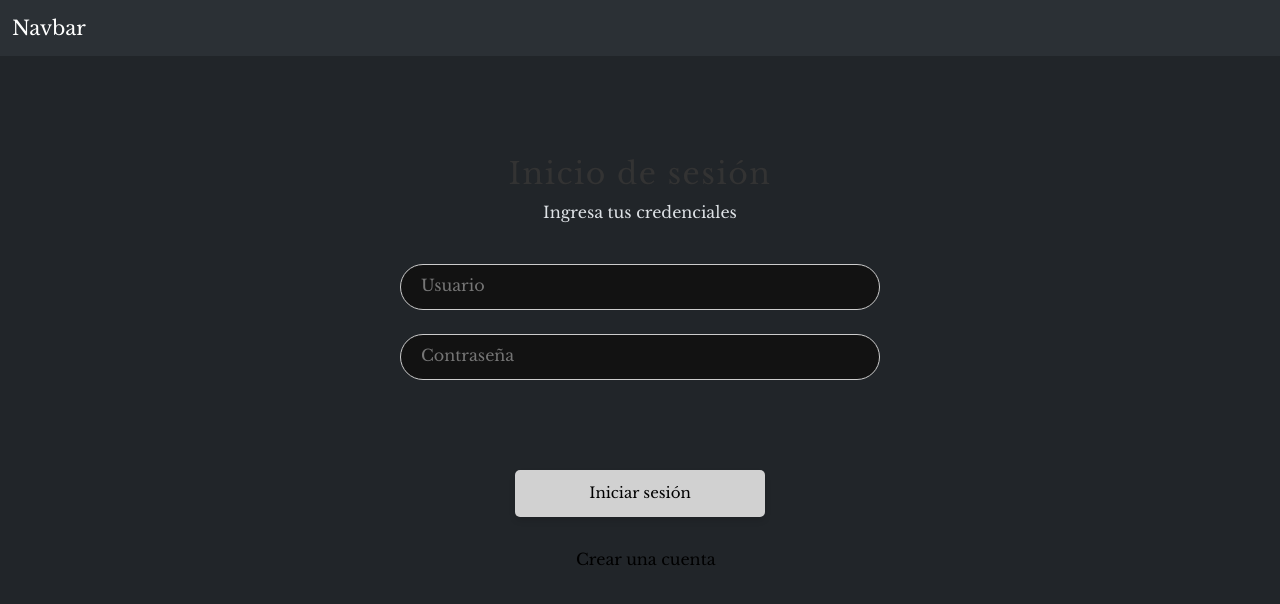
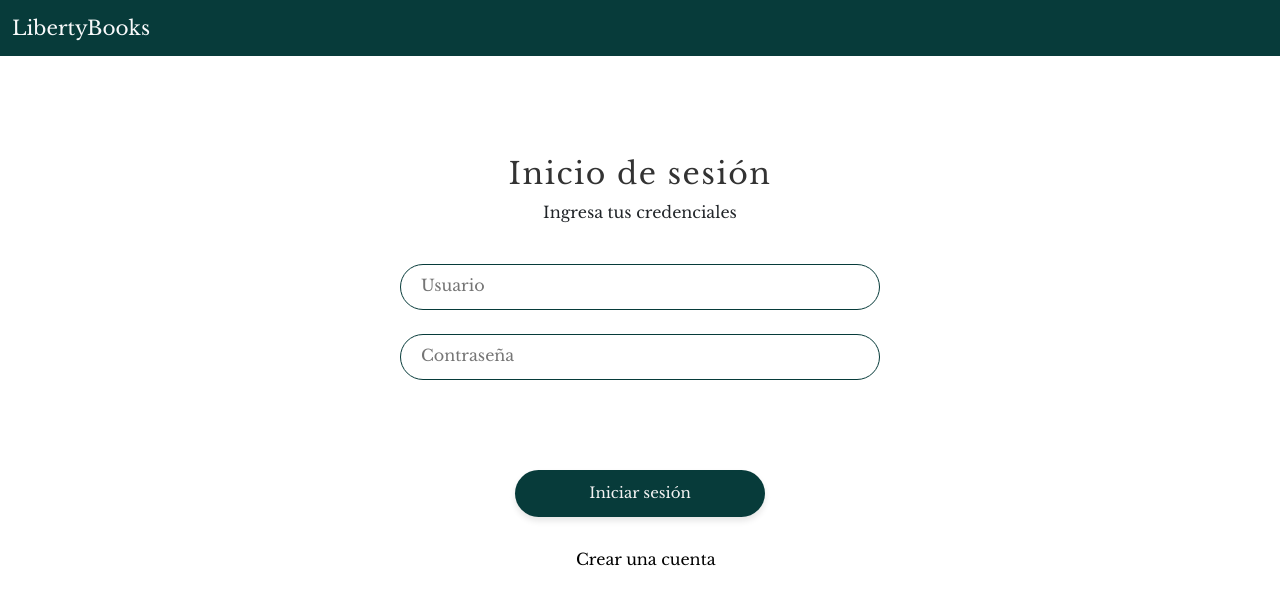
Before and after one commit to AlejandraCondeMendez/pFinalFullStack, a React (Vite) app in the folder frontreact/frontend/: page /iniciosesion in a window 1280 px wide. Shown: the top 604 px of the page. Built offline with nearby package versions, Linux system fonts and the light colour scheme.

Commit message:
cambio de colores del formulario de registro.

```diff
--- a/frontreact/frontend/index.html
+++ b/frontreact/frontend/index.html
@@ -10,7 +10,7 @@
     <link href="https://fonts.googleapis.com/css2?family=Libre+Baskerville:ital,wght@0,400;0,700;1,400&display=swap" rel="stylesheet">
     <title>Liberty Book</title>
   </head>
-  <body data-bs-theme="dark">
+  <body>
     <div id="root"></div>
     <script type="module" src="/src/main.jsx"></script>
     <script src="https://kit.fontawesome.com/f35fe6b315.js" crossorigin="anonymous"></script>
--- a/frontreact/frontend/src/components/Navbar.jsx
+++ b/frontreact/frontend/src/components/Navbar.jsx
@@ -3,12 +3,13 @@ const Navbar =()=>{
 
     return(
         <>
-        <nav className="navbar bg-body-tertiary">
+        <nav className="navbar" style={{backgroundColor:"#073B3A"}}>
             <div className="container-fluid">
-                <a className="navbar-brand" href="#">Navbar</a>
-            </div>
+                <a className="navbar-brand text-light" href="#">LibertyBooks</a>
+                </div>
         </nav>
-        </>
+</>
+
     )
 }
 export default Navbar
--- a/frontreact/frontend/src/services/fetch.js
+++ b/frontreact/frontend/src/services/fetch.js
@@ -1,6 +1,6 @@
 import { muestraAlerta } from "./alertas";
 
-const api = ('http://127.0.0.1:8000/')
+const api = ('http://127.0.0.1:8000/api/')
 
 async function postData(obj, endpoint) {
     try {
--- a/frontreact/frontend/src/styles/InicioSesion.css
+++ b/frontreact/frontend/src/styles/InicioSesion.css
@@ -10,12 +10,11 @@
         text-align: center;
         margin-bottom: 8px;
         letter-spacing: 1.5px;
-      }
+    }
     p{
         text-align: center;
     }
 }
-
 
 .InputInicioS {
     width: 75%;
@@ -24,17 +23,16 @@
     display: flex;
     flex-direction: column;
 
+
 }
-
 
 .inputForm{
     padding: 10px;
     margin: 0 auto;
     margin-top: 3vh;
     border-radius: 25px;
-    border: 1px solid #ccc;
+    border: 1px solid #073B3A;
     width: 50%;
-
   }
   ::placeholder{
     position: absolute;
@@ -47,11 +45,11 @@
     margin-top: 90px;
     margin-bottom: 30px;
     width: 250px;
-    background-color: #D1D1D1;
-    color: #000;
+    background-color:#073B3A;
+    color: #f2f2f2;
     padding: 12px 24px;
     border: none;
-    border-radius: 5px;
+    border-radius: 30px;
     box-shadow: 0 4px 6px rgba(0, 0, 0, 0.1);
     font-size: 15px;
     transition: box-shadow 0.3s ease, transform 0.2s ease;
```
